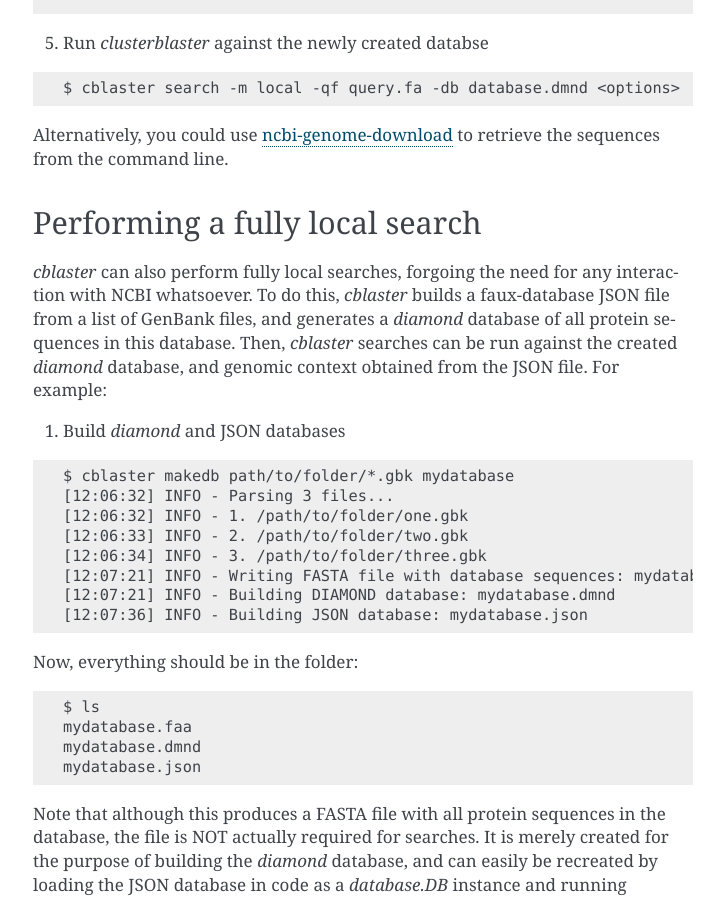
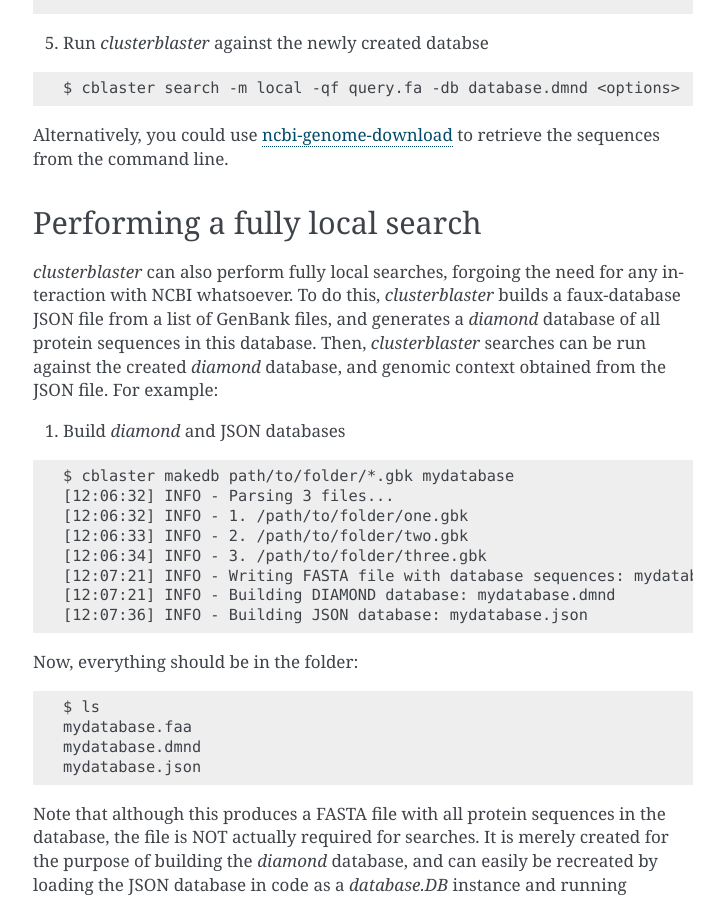
Before and after one commit to gamcil/cblaster, a Sphinx documentation site: the page built from docs/source/usage.rst, in a window 1280 px wide and 900 px high, scrolled down 1770 px. Shown: the whole window, without its empty margins (387-1111 px from the left). Built offline with Sphinx 7.4.7, drawn with Linux system fonts in a browser that asks for light colours; some of the changed text lies outside the part shown.

Commit message:
rename clusterBLASTer to clusterblaster

```diff
--- a/docs/source/conf.py
+++ b/docs/source/conf.py
@@ -18,7 +18,7 @@
 
 # -- Project information -----------------------------------------------------
 
-project = "cblaster"
+project = "clusterblaster"
 copyright = "2019, Cameron Gilchrist"
 author = "Cameron Gilchrist"
 
--- a/docs/source/index.rst
+++ b/docs/source/index.rst
@@ -3,7 +3,7 @@
    You can adapt this file completely to your liking, but it should at least
    contain the root `toctree` directive.
 
-Welcome to cblaster's documentation!
+Welcome to clusterblaster's documentation!
 ====================================
 
 .. toctree::
--- a/docs/source/usage.rst
+++ b/docs/source/usage.rst
@@ -3,7 +3,7 @@
 
 There are two search modes, specified by the `--mode` argument.
 By default (i.e. `--mode` not specified), it will be set to `remote`, and a fully
-remote `cblaster` search will begin using NCBI's BLAST API.
+remote `clusterblaster` search will begin using NCBI's BLAST API.
 Alternatively, `local` mode performs a search against a local `diamond` database, which
 is much quicker (albeit requiring some initial setup).
 
@@ -97,11 +97,11 @@
 
 Performing a fully local search
 -------------------------------
-`cblaster` can also perform fully local searches, forgoing the need for any interaction
+`clusterblaster` can also perform fully local searches, forgoing the need for any interaction
 with NCBI whatsoever.
-To do this, `cblaster` builds a faux-database JSON file from a list of GenBank files,
+To do this, `clusterblaster` builds a faux-database JSON file from a list of GenBank files,
 and generates a `diamond` database of all protein sequences in this database.
-Then, `cblaster` searches can be run against the created `diamond` database, and genomic
+Then, `clusterblaster` searches can be run against the created `diamond` database, and genomic
 context obtained from the JSON file.
 For example:
 
--- a/setup.py
+++ b/setup.py
@@ -19,7 +19,7 @@
 
 
 setup(
-    name="clusterBLASTer",
+    name="clusterblaster",
     author="Cameron Gilchrist",
     version=get_version(),
     description="",
```
Also changed, not shown: 1 other file.
